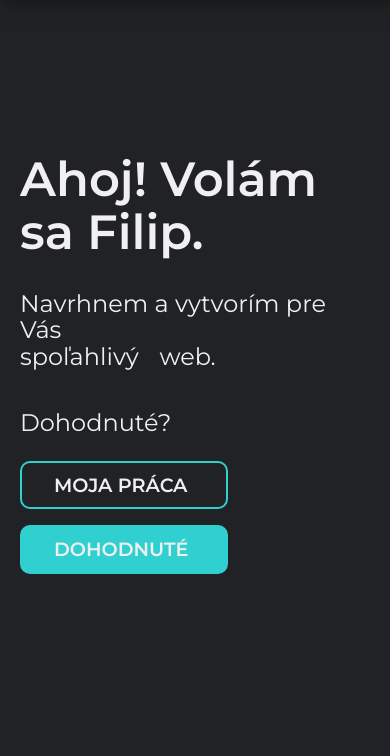
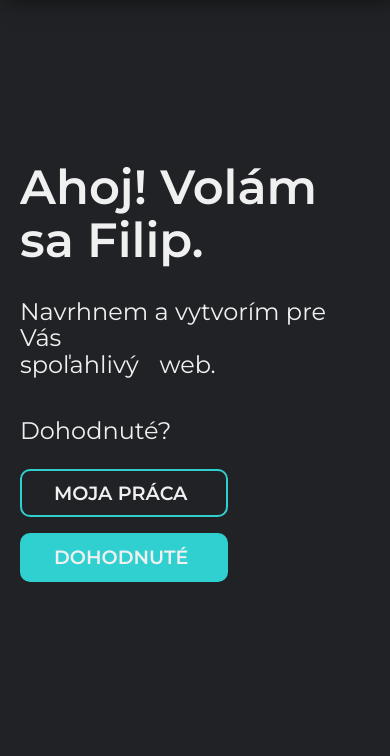
Before and after one commit to filip-jankech/final-portfolio, a Gatsby site: page / in a window 390 px wide. Shown: the part 88-844 px from the top of the page. Built offline with nearby package versions, Linux system fonts and the light colour scheme; Gatsby itself is replaced by a stand-in of ours.

Commit message:
fourth-deployment

```diff
--- a/src/components/layout.scss
+++ b/src/components/layout.scss
@@ -835,14 +835,14 @@ main {
       -ms-flex-pack: center;
           justify-content: center;
   max-width: 1220px;
-  margin: 3rem auto 0 auto;
+  margin: 5rem auto 0 auto;
   padding: 20px 20px;
 
   h1 {
-    margin-top: 5%;
+    margin-top: 10%;
 
     @media (max-width: 575px) {
-      margin-top: 3rem;
+      margin-top: 0;
       margin-bottom: 2rem !important;
     }
   }
```
